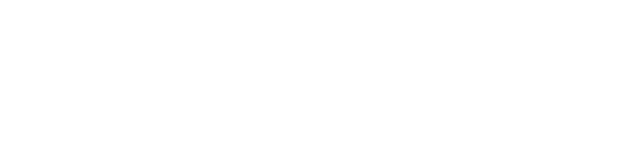
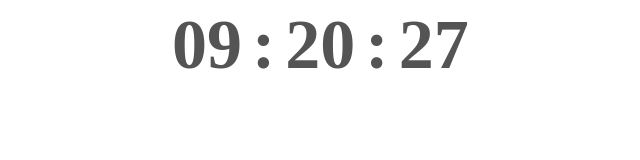
Before and after one commit to PuHongru/learn, a plain HTML site: page lesson/lesson2/02.html in a window 1280 px wide. Shown: the whole page, without its empty margins (328-968 px from the left). Drawn offline with Linux system fonts and the light colour scheme.

Commit message:
简单网页时钟

```diff
--- a/lesson/lesson2/02.html
+++ b/lesson/lesson2/02.html
@@ -2,9 +2,54 @@
 <html lang="en">
 <head>
     <meta charset="UTF-8">
-    <title></title>
+    <title>简易网页时钟</title>
+    <style>
+        body,div,p,span{
+            margin: 0;
+            padding: 0;
+        }
+        #clock{
+            width: 300px;
+            height: 80px;
+            margin: 10px auto;
+            border: 0;
+        }
+        #clock p{
+            font: bold 70px/70px 微软雅黑;
+            text-align: center;
+            color: #545454;
+        }
+        #clock span{
+            padding: 0 10px;
+        }
+    </style>
+    <script>
+        window.onload = function ()
+        {
+            var oSpan = document.getElementById("clock").getElementsByTagName("span");
+
+            var timer = setInterval(getTimes,1000);
+            getTimes();
+            function getTimes ()
+            {
+                var date = new Date();
+                var dateArray = [date.getHours(),date.getMinutes(),date.getSeconds()];
+
+                for (var i = 0;i < oSpan.length;i++)
+                {
+                    oSpan[i].innerHTML = format(dateArray[i]);
+                }
+            }
+            function format (a)
+            {
+                return a.toString().replace(/^(\d)$/,'0$1');
+            }
+        };
+    </script>
 </head>
 <body>
-
+    <div id="clock">
+        <p><span></span>:<span></span>:<span></span></p>
+    </div>
 </body>
 </html>
```
